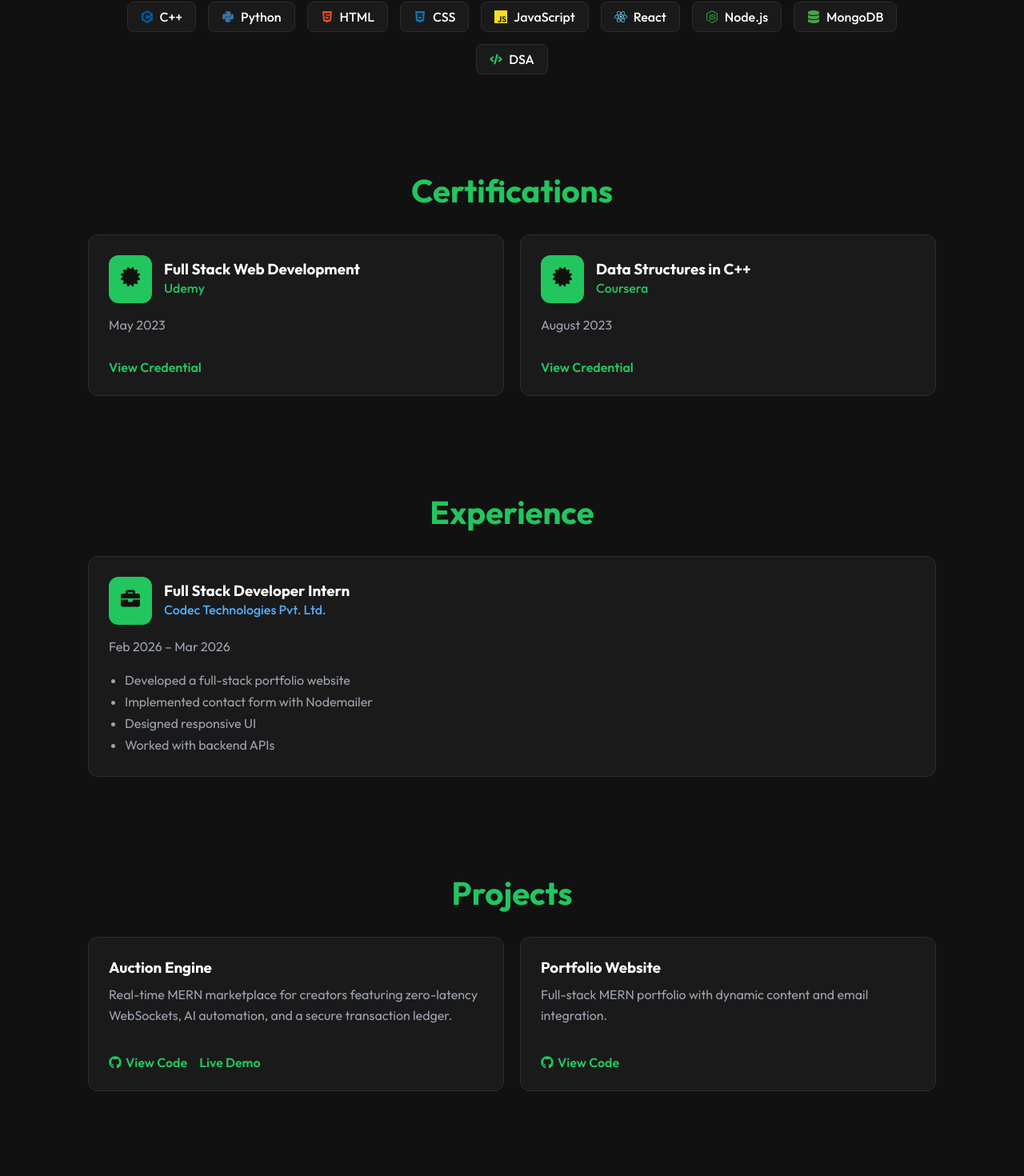
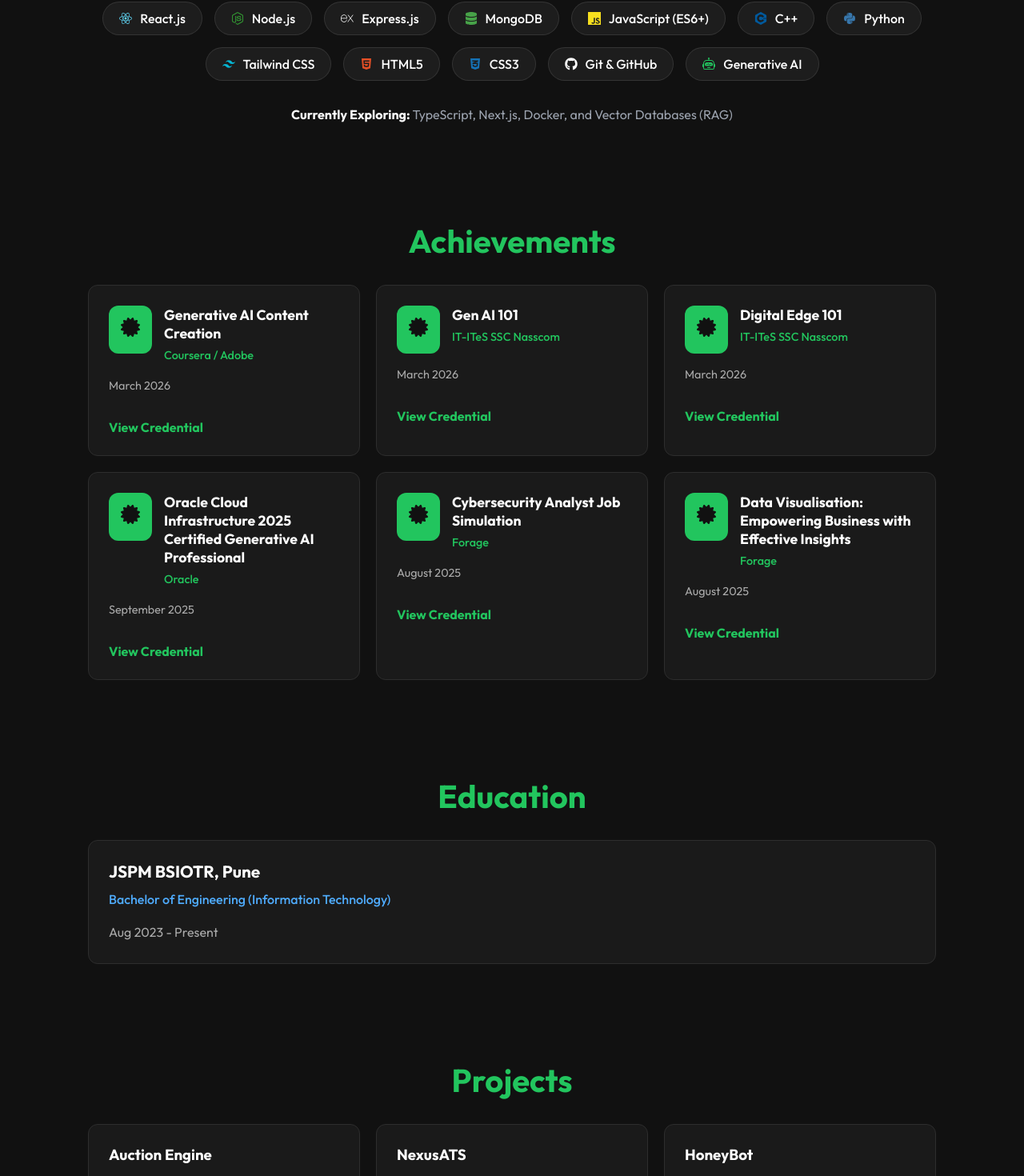
Before and after one commit to ChinmayPatil00/My-Portfolio, a React (Create React App) app in the folder portfolio-project/client/: page / in a window 1280 px wide. Shown: the part 1210-2680 px from the top of the page at 80% size. Built offline with nearby package versions, Linux system fonts and the light colour scheme; the HTML template or start-up script is replaced by a standard one.

Commit message:
feat: completely overhaul portfolio to match modern template

```diff
--- a/portfolio-project/client/src/components/Certifications.js
+++ b/portfolio-project/client/src/components/Certifications.js
@@ -4,53 +4,34 @@
 
 function Certifications() {
   const certs = [
-    {
-      title: "Full Stack Web Development",
-      issuer: "Udemy",
-      date: "May 2023",
-      link: "#"
-    },
-    {
-      title: "Data Structures in C++",
-      issuer: "Coursera",
-      date: "August 2023",
-      link: "#"
-    }
+    { title: "Generative AI Content Creation", issuer: "Coursera / Adobe", date: "March 2026", link: "#" },
+    { title: "Gen AI 101", issuer: "IT-ITeS SSC Nasscom", date: "March 2026", link: "#" },
+    { title: "Digital Edge 101", issuer: "IT-ITeS SSC Nasscom", date: "March 2026", link: "#" },
+    { title: "Oracle Cloud Infrastructure 2025 Certified Generative AI Professional", issuer: "Oracle", date: "September 2025", link: "#" },
+    { title: "Cybersecurity Analyst Job Simulation", issuer: "Forage", date: "August 2025", link: "#" },
+    { title: "Data Visualisation: Empowering Business with Effective Insights", issuer: "Forage", date: "August 2025", link: "#" }
   ];
 
   return (
     <section id="certifications">
-      <motion.h2
-        initial={{ opacity: 0, y: 20 }}
-        whileInView={{ opacity: 1, y: 0 }}
-        viewport={{ once: true }}
-        transition={{ duration: 0.5 }}
-      >
-        Certifications
+      <motion.h2 initial={{ opacity: 0, y: 20 }} whileInView={{ opacity: 1, y: 0 }} viewport={{ once: true }} transition={{ duration: 0.5 }} style={{color: 'var(--accent-color)'}}>
+        Achievements
       </motion.h2>
 
-      <div className="grid-2">
+      <div className="grid-3">
         {certs.map((cert, index) => (
-          <motion.div
-            key={index}
-            className="certification-item solid-card"
-            initial={{ opacity: 0, y: 20 }}
-            whileInView={{ opacity: 1, y: 0 }}
-            viewport={{ once: true }}
-            transition={{ duration: 0.5, delay: index * 0.2 }}
-          >
-            <div style={{display: 'flex', alignItems: 'center', gap: '15px', marginBottom: '15px'}}>
+          <motion.div key={index} className="certification-item solid-card" initial={{ opacity: 0, y: 20 }} whileInView={{ opacity: 1, y: 0 }} viewport={{ once: true }} transition={{ duration: 0.5, delay: index * 0.1 }}>
+            <div style={{display: 'flex', alignItems: 'flex-start', gap: '15px', marginBottom: '15px'}}>
               <div style={{background: 'var(--accent-color)', padding: '15px', borderRadius: '12px', color: '#111', fontSize: '1.5rem'}}>
                 <FaCertificate />
               </div>
               <div>
-                <h3 style={{color: '#fff'}}>{cert.title}</h3>
-                <p style={{color: 'var(--accent-color)', fontWeight: '500'}}>{cert.issuer}</p>
+                <h3 style={{color: '#fff', fontSize: '1.1rem', marginBottom: '5px'}}>{cert.title}</h3>
+                <p style={{color: 'var(--accent-color)', fontWeight: '500', fontSize: '0.9rem'}}>{cert.issuer}</p>
               </div>
             </div>
-
-            <p style={{marginBottom: '15px'}}>{cert.date}</p>
-            <a href={cert.link} target="_blank" rel="noopener noreferrer" className="card-link" style={{color: 'var(--accent-color)'}}>
+            <p style={{marginBottom: '15px', color: '#aaa', fontSize: '0.9rem'}}>{cert.date}</p>
+            <a href={cert.link} target="_blank" rel="noopener noreferrer" className="card-link" style={{color: 'var(--accent-color)', fontWeight: 'bold', textDecoration: 'none'}}>
               View Credential
             </a>
           </motion.div>
--- a/portfolio-project/client/src/components/Experience.js
+++ b/portfolio-project/client/src/components/Experience.js
@@ -1,45 +1,18 @@
 import React from "react";
 import { motion } from "framer-motion";
-import { FaBriefcase } from "react-icons/fa";
 
 function Experience() {
   return (
-    <section id="experience">
-      <motion.h2
-        initial={{ opacity: 0, y: 20 }}
-        whileInView={{ opacity: 1, y: 0 }}
-        viewport={{ once: true }}
-        transition={{ duration: 0.5 }}
-      >
-        Experience
+    <section id="education">
+      <motion.h2 initial={{ opacity: 0, y: 20 }} whileInView={{ opacity: 1, y: 0 }} viewport={{ once: true }} transition={{ duration: 0.5 }} style={{color: 'var(--accent-color)'}}>
+        Education
       </motion.h2>
 
-      <div className="grid-2">
-        <motion.div
-          className="experience-item solid-card"
-          initial={{ opacity: 0, y: 20 }}
-          whileInView={{ opacity: 1, y: 0 }}
-          viewport={{ once: true }}
-          transition={{ duration: 0.5, delay: 0.2 }}
-        >
-          <div style={{display: 'flex', alignItems: 'center', gap: '15px', marginBottom: '15px'}}>
-            <div style={{background: 'var(--accent-color)', padding: '15px', borderRadius: '12px', color: '#111', fontSize: '1.5rem'}}>
-              <FaBriefcase />
-            </div>
-            <div>
-              <h3 style={{color: '#fff'}}>Full Stack Developer Intern</h3>
-              <p style={{color: '#4facfe', fontWeight: '500'}}>Codec Technologies Pvt. Ltd.</p>
-            </div>
-          </div>
-
-          <p style={{marginBottom: '15px'}}>Feb 2026 – Mar 2026</p>
-
-          <ul style={{paddingLeft: '20px', color: 'var(--text-secondary)', lineHeight: '1.7'}}>
-            <li>Developed a full-stack portfolio website</li>
-            <li>Implemented contact form with Nodemailer</li>
-            <li>Designed responsive UI</li>
-            <li>Worked with backend APIs</li>
-          </ul>
+      <div className="grid-1">
+        <motion.div className="experience-item solid-card" initial={{ opacity: 0, y: 20 }} whileInView={{ opacity: 1, y: 0 }} viewport={{ once: true }} transition={{ duration: 0.5, delay: 0.2 }}>
+          <h3 style={{color: '#fff', fontSize: '1.3rem', marginBottom: '10px'}}>JSPM BSIOTR, Pune</h3>
+          <p style={{color: '#4facfe', fontWeight: '500', marginBottom: '15px'}}>Bachelor of Engineering (Information Technology)</p>
+          <p style={{color: '#aaa'}}>Aug 2023 - Present</p>
         </motion.div>
       </div>
     </section>
--- a/portfolio-project/client/src/components/Projects.js
+++ b/portfolio-project/client/src/components/Projects.js
@@ -1,5 +1,5 @@
 import { motion } from "framer-motion";
-import { FaGithub } from "react-icons/fa";
+import { FaGithub, FaExternalLinkAlt } from "react-icons/fa";
 
 function Projects() {
   const projects = [
@@ -10,9 +10,28 @@
       demo: "https://auction-engine-omega.vercel.app/"
     },
     {
-      name: "Portfolio Website",
-      desc: "Full-stack MERN portfolio with dynamic content and email integration.",
-      github: "https://github.com/ChinmayPatil00/My-Portfolio-Website"
+      name: "NexusATS",
+      desc: "A job aggregator and Applicant Tracking System (ATS) designed to streamline the hiring and application process.",
+      github: "#",
+      demo: "#"
+    },
+    {
+      name: "HoneyBot",
+      desc: "A decoupled, cloud-based threat intelligence system that uses a decoy SSH server to intercept cyberattacks, capture malicious credentials, and visualize hacker origins in real-time on a global map.",
+      github: "#",
+      demo: "#"
+    },
+    {
+      name: "TalentMatrix AI",
+      desc: "An AI-powered app that parses PDF resumes using the Gemini API to instantly generate skill gaps and a 3-month career roadmap.",
+      github: "#",
+      demo: "#"
+    },
+    {
+      name: "CyberDash",
+      desc: "A comprehensive cybersecurity dashboard showcasing network analytics, threat intelligence feeds, and real-time security alerts.",
+      github: "#",
+      demo: "#"
     }
   ];
 
@@ -41,12 +60,12 @@
             <h3 style={{color: '#fff', marginBottom: '10px'}}>{p.name}</h3>
             <p style={{flexGrow: 1}}>{p.desc}</p>
             <div style={{marginTop: '20px', display: 'flex', gap: '15px'}}>
-              <a href={p.github} target="_blank" rel="noreferrer" className="card-link">
-                <FaGithub /> View Code
+              <a href={p.github} target="_blank" rel="noreferrer" className="card-link" style={{color: 'var(--accent-color)', display: 'flex', alignItems: 'center', gap: '5px', textDecoration: 'none'}}>
+                <FaGithub /> Code
               </a>
               {p.demo && (
-                <a href={p.demo} target="_blank" rel="noreferrer" className="card-link">
-                  Live Demo
+                <a href={p.demo} target="_blank" rel="noreferrer" className="card-link" style={{color: 'var(--accent-color)', display: 'flex', alignItems: 'center', gap: '5px', textDecoration: 'none'}}>
+                  <FaExternalLinkAlt /> Live Demo
                 </a>
               )}
             </div>
--- a/portfolio-project/client/src/components/Skills.js
+++ b/portfolio-project/client/src/components/Skills.js
@@ -1,47 +1,42 @@
 import { motion } from "framer-motion";
-import { FaCode, FaReact, FaNodeJs, FaDatabase, FaCss3Alt, FaHtml5, FaPython } from "react-icons/fa";
-import { SiCplusplus, SiJavascript } from "react-icons/si";
+import { FaReact, FaNodeJs, FaDatabase, FaCss3Alt, FaHtml5, FaPython, FaGithub } from "react-icons/fa";
+import { SiCplusplus, SiJavascript, SiExpress, SiTailwindcss } from "react-icons/si";
+import { BsRobot } from "react-icons/bs";
 
 function Skills() {
   const skills = [
+    { name: "React.js", icon: <FaReact color="#61DAFB" /> },
+    { name: "Node.js", icon: <FaNodeJs color="#339933" /> },
+    { name: "Express.js", icon: <SiExpress color="#fff" /> },
+    { name: "MongoDB", icon: <FaDatabase color="#47A248" /> },
+    { name: "JavaScript (ES6+)", icon: <SiJavascript color="#F7DF1E" /> },
     { name: "C++", icon: <SiCplusplus color="#00599C" /> },
     { name: "Python", icon: <FaPython color="#3776AB" /> },
-    { name: "HTML", icon: <FaHtml5 color="#E34F26" /> },
-    { name: "CSS", icon: <FaCss3Alt color="#1572B6" /> },
-    { name: "JavaScript", icon: <SiJavascript color="#F7DF1E" /> },
-    { name: "React", icon: <FaReact color="#61DAFB" /> },
-    { name: "Node.js", icon: <FaNodeJs color="#339933" /> },
-    { name: "MongoDB", icon: <FaDatabase color="#47A248" /> },
-    { name: "DSA", icon: <FaCode color="#22c55e" /> },
+    { name: "Tailwind CSS", icon: <SiTailwindcss color="#06B6D4" /> },
+    { name: "HTML5", icon: <FaHtml5 color="#E34F26" /> },
+    { name: "CSS3", icon: <FaCss3Alt color="#1572B6" /> },
+    { name: "Git & GitHub", icon: <FaGithub color="#fff" /> },
+    { name: "Generative AI", icon: <BsRobot color="#22c55e" /> },
   ];
 
   return (
     <section id="skills">
-      <motion.h2
-        initial={{ opacity: 0, y: 20 }}
-        whileInView={{ opacity: 1, y: 0 }}
-        viewport={{ once: true }}
-        transition={{ duration: 0.5 }}
-      >
+      <motion.h2 initial={{ opacity: 0, y: 20 }} whileInView={{ opacity: 1, y: 0 }} viewport={{ once: true }} transition={{ duration: 0.5 }} style={{color: 'var(--accent-color)'}}>
         Skills
       </motion.h2>
 
-      <div className="skills-list">
+      <div className="skills-list" style={{display: 'flex', flexWrap: 'wrap', gap: '15px', justifyContent: 'center', marginBottom: '30px'}}>
         {skills.map((skill, i) => (
-          <motion.div
-            className="skill-pill"
-            key={i}
-            initial={{ opacity: 0, scale: 0.8 }}
-            whileInView={{ opacity: 1, scale: 1 }}
-            viewport={{ once: true }}
-            transition={{ duration: 0.3, delay: i * 0.05 }}
-            whileHover={{ scale: 1.1, backgroundColor: 'rgba(255, 255, 255, 0.1)', borderColor: 'rgba(255, 255, 255, 0.2)' }}
-          >
+          <motion.div className="skill-pill" key={i} initial={{ opacity: 0, scale: 0.8 }} whileInView={{ opacity: 1, scale: 1 }} viewport={{ once: true }} transition={{ duration: 0.3, delay: i * 0.05 }} whileHover={{ scale: 1.05, backgroundColor: 'rgba(255, 255, 255, 0.1)', borderColor: 'rgba(255, 255, 255, 0.2)' }} style={{display: 'flex', alignItems: 'center', gap: '10px', padding: '10px 20px', borderRadius: '30px', background: 'rgba(255,255,255,0.05)', border: '1px solid rgba(255,255,255,0.1)'}}>
             {skill.icon}
-            <span>{skill.name}</span>
+            <span style={{color: '#fff'}}>{skill.name}</span>
           </motion.div>
         ))}
       </div>
+
+      <motion.div initial={{ opacity: 0 }} whileInView={{ opacity: 1 }} transition={{ delay: 0.5 }} style={{textAlign: 'center', color: '#aaa', marginTop: '20px'}}>
+        <p><strong style={{color: '#fff'}}>Currently Exploring:</strong> TypeScript, Next.js, Docker, and Vector Databases (RAG)</p>
+      </motion.div>
     </section>
   );
 }
```
